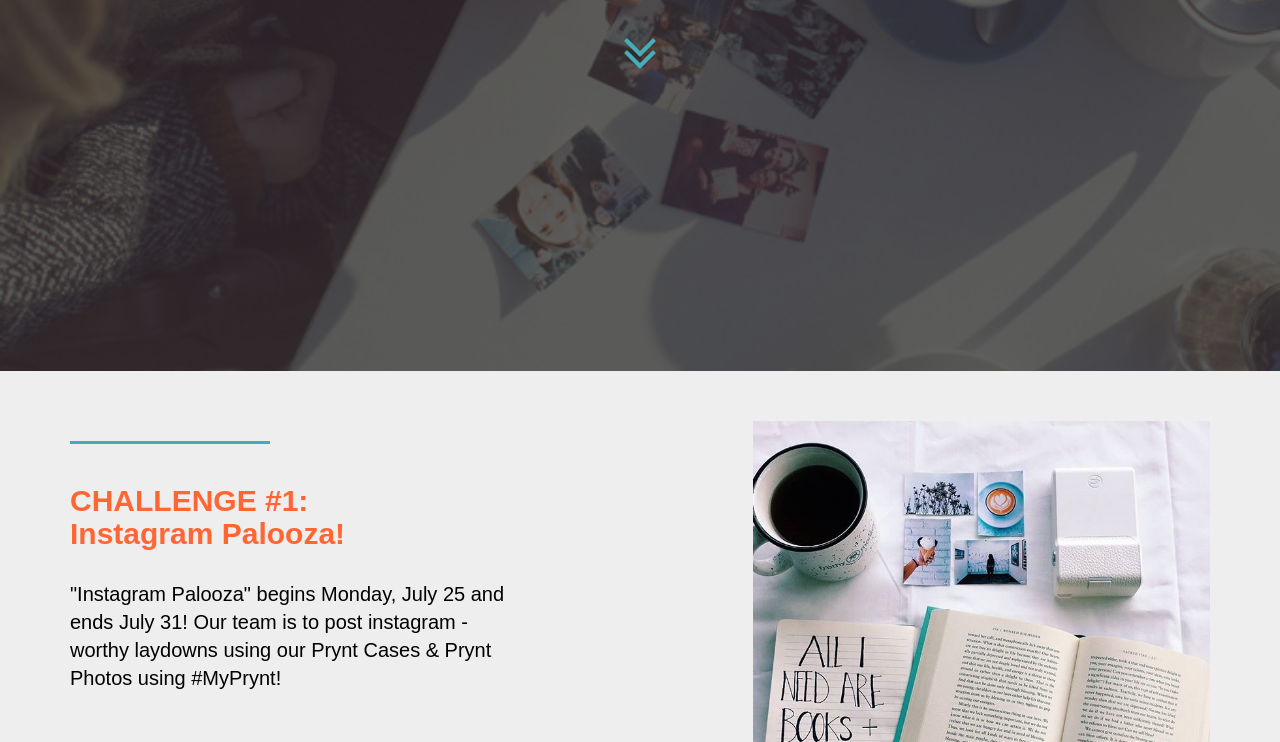
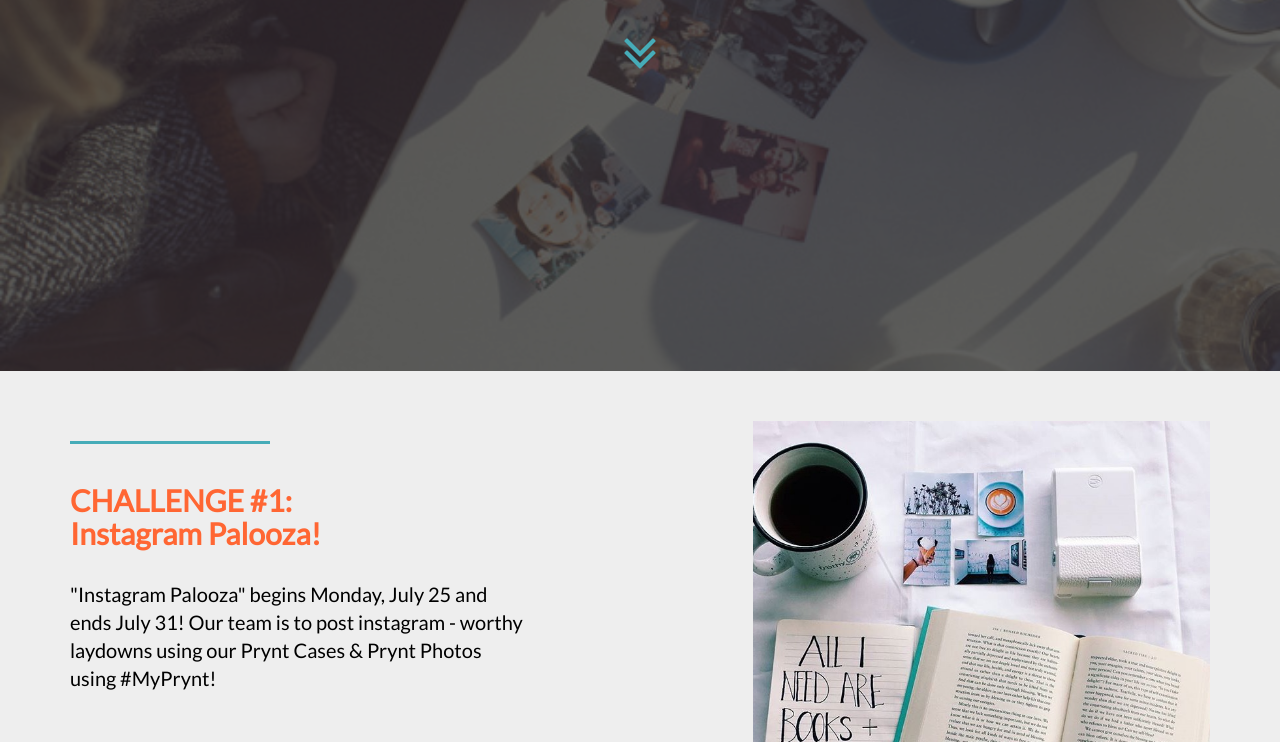
Before and after one commit to chicagosfirstprynt/Prynt, a plain HTML site: page index.html in a window 1280 px wide. Shown: the part 414-1156 px from the top of the page. Drawn offline with Linux system fonts and the light colour scheme.

Commit message:
Font edit

```diff
--- a/css/landing-page.css
+++ b/css/landing-page.css
@@ -17,7 +17,7 @@ h3,
 h4,
 h5,
 h6 {
-    font-family: 'Gotham', sans-serif;
+    font-family:'Gotham', 'Lato', sans-serif;
     font-weight: 700;
 }
 body {
```
Also changed, not shown: index.html (+0 -1 lines).
